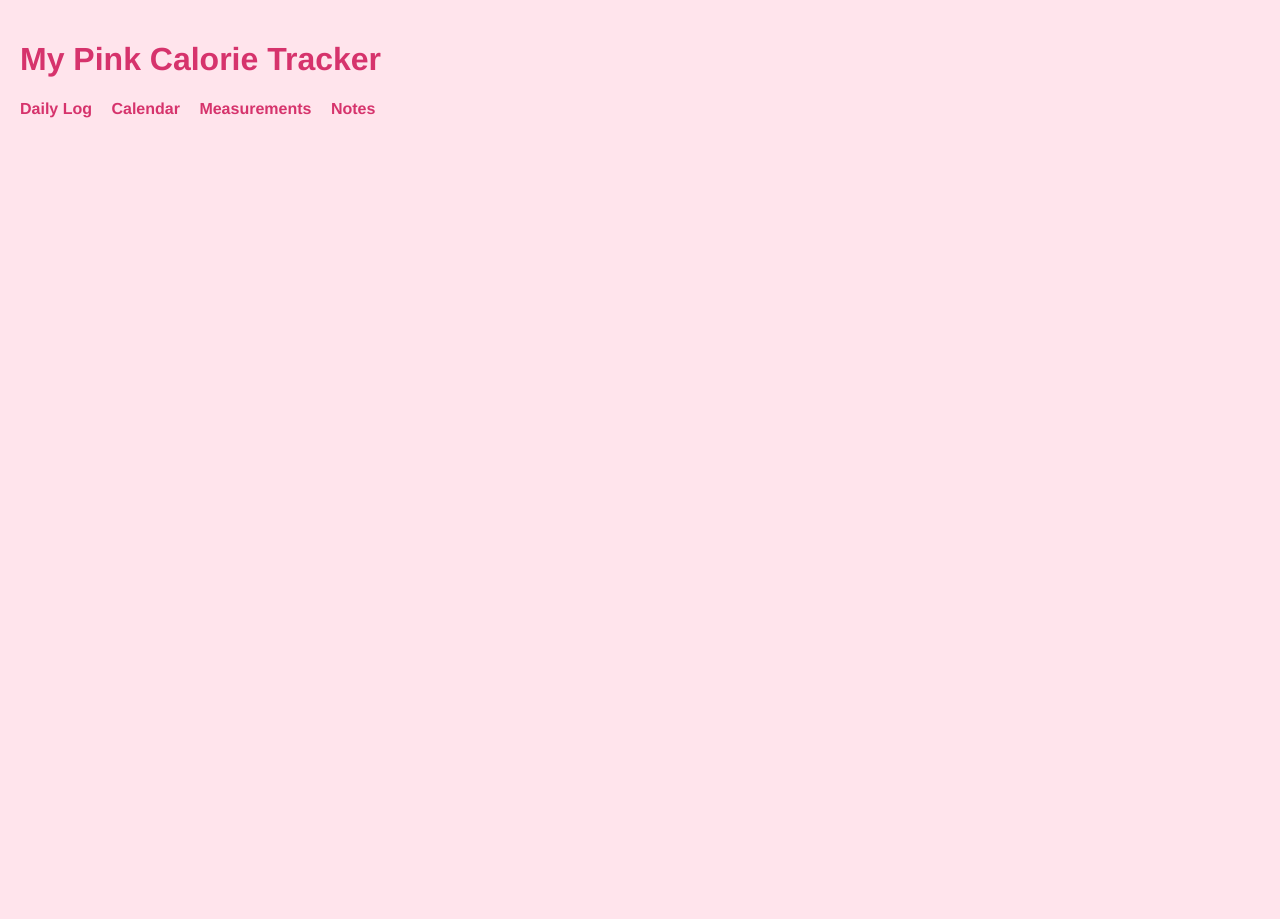
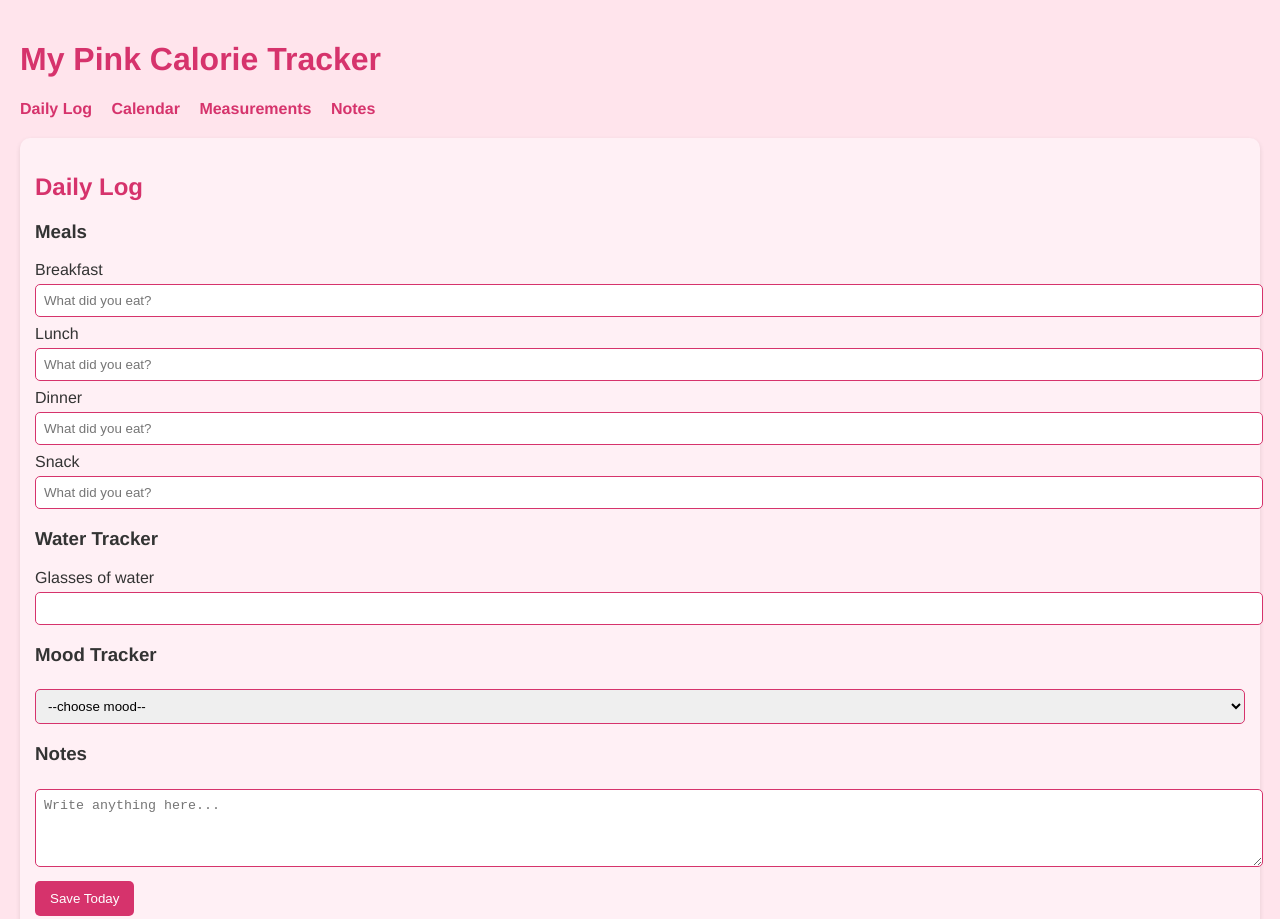
Before and after one commit to azaleaflower/calorie-tracker, a plain HTML site: page index.html in a window 1280 px wide. Shown: the top 919 px of the page. Before the commit the page ends 800 px from the top, so only its background shows below. Drawn offline with Linux system fonts and the light colour scheme.

Commit message:
Update index.html

```diff
--- a/index.html
+++ b/index.html
@@ -83,3 +83,43 @@
     <a href="#" onclick="showPage('measurements')">Measurements</a>
     <a href="#" onclick="showPage('notes')">Notes</a>
   </nav>
+<section id="logPage">
+  <h2>Daily Log</h2>
+  <div>
+    <h3>Meals</h3>
+    <label>Breakfast
+      <input id="breakfast" placeholder="What did you eat?" />
+    </label>
+    <label>Lunch
+      <input id="lunch" placeholder="What did you eat?" />
+    </label>
+    <label>Dinner
+      <input id="dinner" placeholder="What did you eat?" />
+    </label>
+    <label>Snack
+      <input id="snack" placeholder="What did you eat?" />
+    </label>
+  </div>
+  <div>
+    <h3>Water Tracker</h3>
+    <label>Glasses of water
+      <input id="water" type="number" min="0" />
+    </label>
+  </div>
+  <div>
+    <h3>Mood Tracker</h3>
+    <select id="mood">
+      <option value="">--choose mood--</option>
+      <option>😊 Happy</option>
+      <option>😐 Neutral</option>
+      <option>😔 Sad</option>
+      <option>😠 Angry</option>
+      <option>😴 Tired</option>
+    </select>
+  </div>
+  <div>
+    <h3>Notes</h3>
+    <textarea id="notes" rows="4" placeholder="Write anything here..."></textarea>
+  </div>
+  <button onclick="saveLog()">Save Today</button>
+</section>
```
